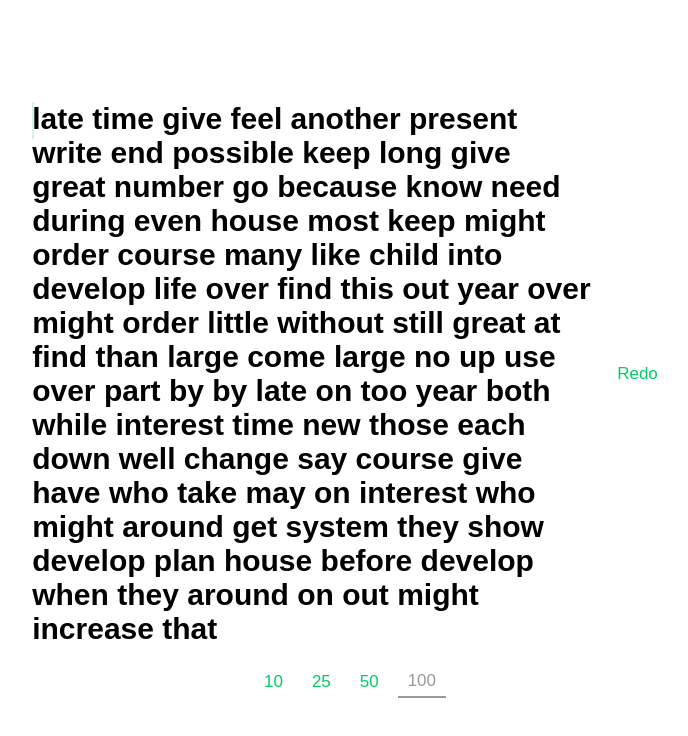
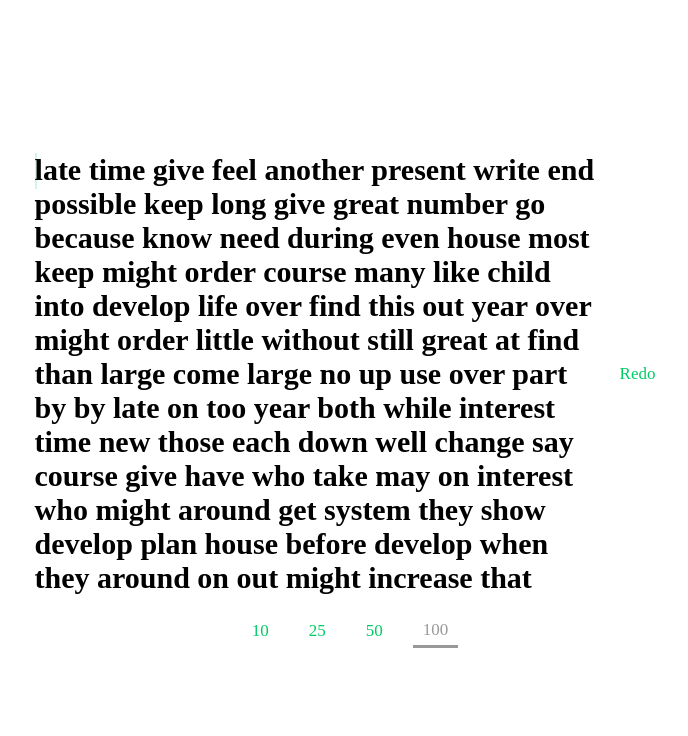
Before and after one commit to mattponiat/typingu-testo, a Next.js app: page / in a window 1280 px wide. Shown: the top 736 px of the page, without its empty margins (290-978 px from the left). Built offline with nearby package versions, Linux system fonts and the light colour scheme; a web font is replaced by a local one.

Commit message:
new styles

```diff
--- a/components-ui/GlobalStyle/index.ts
+++ b/components-ui/GlobalStyle/index.ts
@@ -4,7 +4,7 @@ export const GlobalStyle = createGlobalStyle`
 
     *, *::before, *::after{
         box-sizing: border-box;
-        font-family: Arial, Helvetica, sans-serif;
+        font-family: 'Cascadia Code PL';
         user-select: none;
     }
 
@@ -17,4 +17,9 @@ export const GlobalStyle = createGlobalStyle`
         justify-content: center;
         align-items: center;
     }
+
+    @font-face {
+        font-family: 'Cascadia Code PL';
+        src: url('public\fonts\CascadiaCodePL\CASCADIACODEPL.TTF');
+}
 `;
--- a/components-ui/atoms/Button/index.tsx
+++ b/components-ui/atoms/Button/index.tsx
@@ -10,7 +10,6 @@ const Button = styled.button<ButtonProps>`
   padding: 5px 10px;
   cursor: pointer;
   font-size: 17px;
-  font-weight: 500;
   color: hsl(150, 100%, 40%);
 `;
 export default Button;
--- a/components-ui/molecules/SetOfButtons/index.tsx
+++ b/components-ui/molecules/SetOfButtons/index.tsx
@@ -5,6 +5,7 @@ import Button from "components-ui/atoms/Button";
 import { useWordsAmount } from "hooks/useWordsAmount";
 //Styles
 import styled from "styled-components";
+//Context
 import { useTypingContext } from "context/TypingCheck";
 
 const SetOfButtons = () => {
@@ -52,8 +53,9 @@ const SetOfButtons = () => {
 const Wrapper = styled.div`
   display: flex;
   justify-content: space-between;
+  gap: 20px;
   align-items: center;
-  width: 15vw;
+  max-width: 30rem;
   min-height: auto;
   margin-top: 20px;
 
@@ -68,7 +70,7 @@ const StyledButton = styled(Button)`
   color: ${({ isActive }) =>
     isActive ? "hsl(0, 0%, 60%)" : "hsl(150, 100%, 40%)"};
   border-bottom: ${({ isActive }) =>
-    isActive ? "2px solid hsl(0, 0%, 60%)" : "none"};
+    isActive ? "3px solid hsl(0, 0%, 60%)" : "none"};
 `;
 
 export default SetOfButtons;
--- a/components-ui/organisms/TypingContainer/index.tsx
+++ b/components-ui/organisms/TypingContainer/index.tsx
@@ -4,6 +4,7 @@ import { useContext } from "react";
 import Preview from "components/Preview";
 import SetOfButtons from "components-ui/molecules/SetOfButtons";
 import Button from "components-ui/atoms/Button";
+import Result from "components/Result";
 //Styles
 import styled from "styled-components";
 //Hooks
@@ -15,7 +16,7 @@ import { useTypingContext } from "context/TypingCheck";
 const TypingContainer: React.FC = () => {
   const { setWordsAmount } = useWordsAmount();
   const [words] = useContext(WordsContext)!;
-  const { setIsActive, setSeconds } = useTypingContext();
+  const { setIsActive, setSeconds, lettersFromWords } = useTypingContext();
 
   //Randomize and restart words
   const restartTest = () => {
@@ -30,6 +31,7 @@ const TypingContainer: React.FC = () => {
 
   return (
     <Wrapper>
+      {lettersFromWords.length === 0 && <Result></Result>}
       <ResetAndPreview>
         <Preview />
         <Button onClick={restartTest}>Redo</Button>
@@ -49,6 +51,7 @@ const Wrapper = styled.div`
 `;
 
 const ResetAndPreview = styled.div`
+  min-height: auto;
   margin: 0 5rem;
   display: flex;
   align-items: center;
--- a/components/Preview/index.tsx
+++ b/components/Preview/index.tsx
@@ -5,7 +5,6 @@ import StyledCorrectText from "components-ui/atoms/StyledCorrectText";
 import StyledIncorrectText from "components-ui/atoms/StyledIncorrectText";
 import StyledText from "components-ui/atoms/StyledText";
 import StyledCaret from "components-ui/atoms/StyledCaret";
-import Result from "components/Result";
 //Styles
 import styled from "styled-components";
 //Hooks
@@ -15,7 +14,7 @@ import { useTypingContext } from "context/TypingCheck";
 
 const Preview: React.FC = () => {
   const focusRef = useRef<HTMLDivElement>(null)!;
-  const { lettersFromWords, correctLetters, incorrectLetters, isActive } =
+  const { lettersFromWords, correctLetters, incorrectLetters } =
     useTypingContext();
 
   useEventListener("keydown", (e: KeyboardEvent) => {
@@ -26,7 +25,6 @@ const Preview: React.FC = () => {
 
   return (
     <Wrapper ref={focusRef} tabIndex={0}>
-      {lettersFromWords.length === 0 && <Result></Result>}
       <StyledCorrectText>
         {correctLetters && correctLetters.join("")}
       </StyledCorrectText>
@@ -42,12 +40,10 @@ const Preview: React.FC = () => {
 //Styled components
 
 const Wrapper = styled.div`
-  position: relative;
   min-height: auto;
   max-width: 35rem;
   font-size: 30px;
   white-space: pre-wrap;
-  overflow: clip;
 
   :focus-visible {
     outline: none;
--- a/components/Result/index.tsx
+++ b/components/Result/index.tsx
@@ -9,13 +9,11 @@ const Result: React.FC = () => {
   const { correctLetters, seconds } = useTypingContext();
   const [result, setResult] = useState(0);
 
+  //Count words per minute
   useEffect(() => {
     let wpm = Math.round((correctLetters.length / 5 / seconds) * 60);
     setResult(wpm);
   }, [seconds]);
-
-  // wpm: total number of characters (including spaces) of words you got right divided by five
-  // then divided by the time starting from first character typed
 
   return (
     <Wrapper>
@@ -24,8 +22,15 @@ const Result: React.FC = () => {
   );
 };
 
-const Wrapper = styled.div``;
+const Wrapper = styled.div`
+  min-height: auto;
+  width: 10rem;
+  margin-bottom: 15px;
+`;
 
-const Content = styled.span``;
+const Content = styled.span`
+  font-size: 25px;
+  font-weight: 600;
+`;
 
 export default Result;
```
